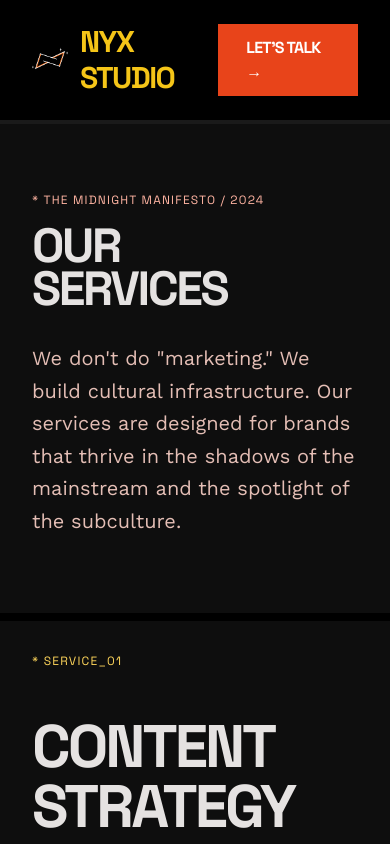
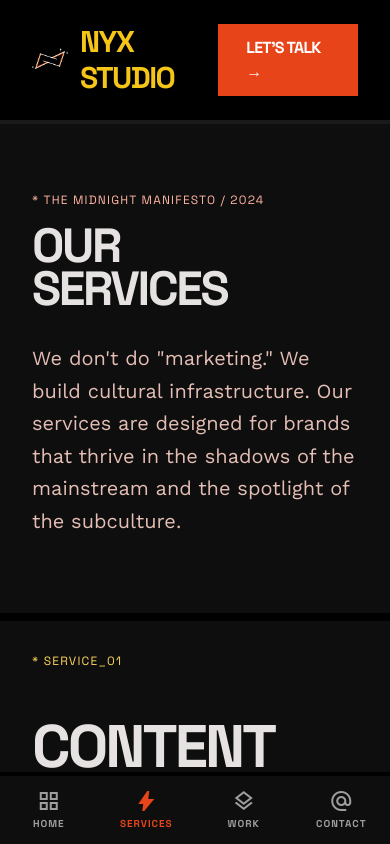
Before and after one commit to atharvgit2005/NYX, a Next.js app: page /services in a window 390 px wide. Shown: the top 844 px of the page. Built offline with nearby package versions, Linux system fonts and the light colour scheme; a web font is replaced by a local one.

Commit message:
feat: implement persistent MobileNav component for mobile views

```diff
--- /dev/null
+++ b/src/app/components/MobileNav.tsx
@@ -0,0 +1,29 @@
+"use client";
+
+import Link from "next/link";
+import { usePathname } from "next/navigation";
+
+export function MobileNav() {
+    const pathname = usePathname() || "";
+
+    return (
+        <nav className="md:hidden fixed bottom-0 left-0 w-full h-[72px] bg-[#0E0E0E] border-t-4 border-black flex z-[60]">
+            <Link href="/" className={`flex-1 flex flex-col items-center justify-center ${pathname === '/' ? 'text-[#E8441A]' : 'text-white/60 hover:text-white'}`}>
+                <span className="material-symbols-outlined" style={{ fontVariationSettings: pathname === '/' ? "'FILL' 1" : "'FILL' 0" }}>grid_view</span>
+                <span className="font-headline font-bold text-[10px] mt-1 tracking-widest">HOME</span>
+            </Link>
+            <Link href="/services" className={`flex-1 flex flex-col items-center justify-center ${pathname === '/services' ? 'text-[#E8441A]' : 'text-white/60 hover:text-white'}`}>
+                <span className="material-symbols-outlined" style={{ fontVariationSettings: pathname === '/services' ? "'FILL' 1" : "'FILL' 0" }}>bolt</span>
+                <span className="font-headline font-bold text-[10px] mt-1 tracking-widest">SERVICES</span>
+            </Link>
+            <Link href="/work" className={`flex-1 flex flex-col items-center justify-center ${pathname === '/work' ? 'text-[#E8441A]' : 'text-white/60 hover:text-white'}`}>
+                <span className="material-symbols-outlined" style={{ fontVariationSettings: pathname === '/work' ? "'FILL' 1" : "'FILL' 0" }}>layers</span>
+                <span className="font-headline font-bold text-[10px] mt-1 tracking-widest">WORK</span>
+            </Link>
+            <Link href="/contact" className={`flex-1 flex flex-col items-center justify-center ${pathname === '/contact' ? 'text-[#E8441A]' : 'text-white/60 hover:text-white'}`}>
+                <span className="material-symbols-outlined" style={{ fontVariationSettings: pathname === '/contact' ? "'FILL' 1" : "'FILL' 0" }}>alternate_email</span>
+                <span className="font-headline font-bold text-[10px] mt-1 tracking-widest">CONTACT</span>
+            </Link>
+        </nav>
+    );
+}
--- a/src/app/contact/page.tsx
+++ b/src/app/contact/page.tsx
@@ -4,6 +4,7 @@ import Link from "next/link";
 import { ContactForm } from "./components/ContactForm";
 import { ContactAnimations } from "../components/ContactAnimations";
 import "../page.css"; // Reuse the css from /ad/page.css for icons and basic styles
+import { MobileNav } from "../components/MobileNav";
 
 export const metadata: Metadata = {
   title: "NYX STUDIO | CONTACT",
@@ -45,7 +46,7 @@ export default function AdContactPage() {
             </Link>
         </nav>
 
-                <main className="pt-24 relative z-10">
+                <main className="pt-24 relative z-10 pb-20 md:pb-0">
             <ContactAnimations />
             {/* Hero Section */}
             <section className="bg-[#E8441A] min-h-[614px] flex flex-col justify-end px-8 pb-16 border-b-[12px] border-black relative overflow-hidden">
@@ -165,6 +166,7 @@ export default function AdContactPage() {
                 © 2024 NYX STUDIO * THE MIDNIGHT MANIFESTO
             </div>
         </footer>
+        <MobileNav />
       </div>
     </>
   );
--- a/src/app/page.css
+++ b/src/app/page.css
@@ -110,3 +110,7 @@ canvas {
     position: relative;
     z-index: 10;
 }
+
+.no-scrollbar::-webkit-scrollbar {
+    display: none;
+}
--- a/src/app/page.tsx
+++ b/src/app/page.tsx
@@ -4,6 +4,7 @@ import Link from "next/link";
 import { LeadForm } from "./components/LeadForm";
 import { AdAnimations } from "./components/AdAnimations";
 import "./page.css";
+import { MobileNav } from "./components/MobileNav";
 
 export const metadata: Metadata = {
   title: "NYX STUDIO | THE MIDNIGHT MANIFESTO",
@@ -43,7 +44,7 @@ export default function AdPage() {
             </div>
         </header>
 
-        <main className="pt-[88px]">
+        <main className="pt-[88px] pb-20 md:pb-0">
             <AdAnimations />
             {/* Hero Section */}
             <section className="relative min-h-[921px] bg-surface-container-lowest px-8 py-24 flex flex-col md:flex-row items-center border-b-4 border-black overflow-hidden">
@@ -276,6 +277,7 @@ export default function AdPage() {
                 </div>
             </div>
         </footer>
+        <MobileNav />
       </div>
     </>
   );
--- a/src/app/services/page.tsx
+++ b/src/app/services/page.tsx
@@ -3,6 +3,7 @@ import Image from "next/image";
 import Link from "next/link";
 import { ServiceAnimations } from "../components/ServiceAnimations";
 import "../page.css";
+import { MobileNav } from "../components/MobileNav";
 
 export const metadata: Metadata = {
   title: "SERVICES | NYX STUDIO",
@@ -43,7 +44,7 @@ export default function AdServicesPage() {
             </Link>
         </header>
 
-                <main className="pt-28">
+                <main className="pt-28 pb-20 md:pb-0">
             <ServiceAnimations />
             {/* Hero Section */}
             <section className="relative px-8 py-20 border-b-4 border-ink-black overflow-hidden">
@@ -210,6 +211,7 @@ export default function AdServicesPage() {
                 © 2024 NYX STUDIO * THE MIDNIGHT MANIFESTO
             </div>
         </footer>
+        <MobileNav />
       </div>
     </>
   );
--- a/src/app/work/page.tsx
+++ b/src/app/work/page.tsx
@@ -3,6 +3,7 @@ import Image from "next/image";
 import Link from "next/link";
 import { WorkAnimations } from "../components/WorkAnimations";
 import "../page.css";
+import { MobileNav } from "../components/MobileNav";
 
 export const metadata: Metadata = {
   title: "WORK | NYX STUDIO",
@@ -48,7 +49,7 @@ export default function AdWorkPage() {
             <div className="absolute inset-0 bg-gradient-to-br from-surface-container-lowest via-[#0e0e0e] to-[#1a0a05]"></div>
         </div>
 
-        <main className="pt-32 pb-20 px-8 max-w-[1600px] mx-auto">
+        <main className="pt-32 pb-20 px-8 max-w-[1600px] mx-auto pb-20 md:pb-0">
             <WorkAnimations />
             {/* Hero Header */}
             <header className="mb-24 relative">
@@ -188,6 +189,7 @@ export default function AdWorkPage() {
                 © 2024 NYX STUDIO * THE MIDNIGHT MANIFESTO
             </div>
         </footer>
+        <MobileNav />
       </div>
     </>
   );
```
